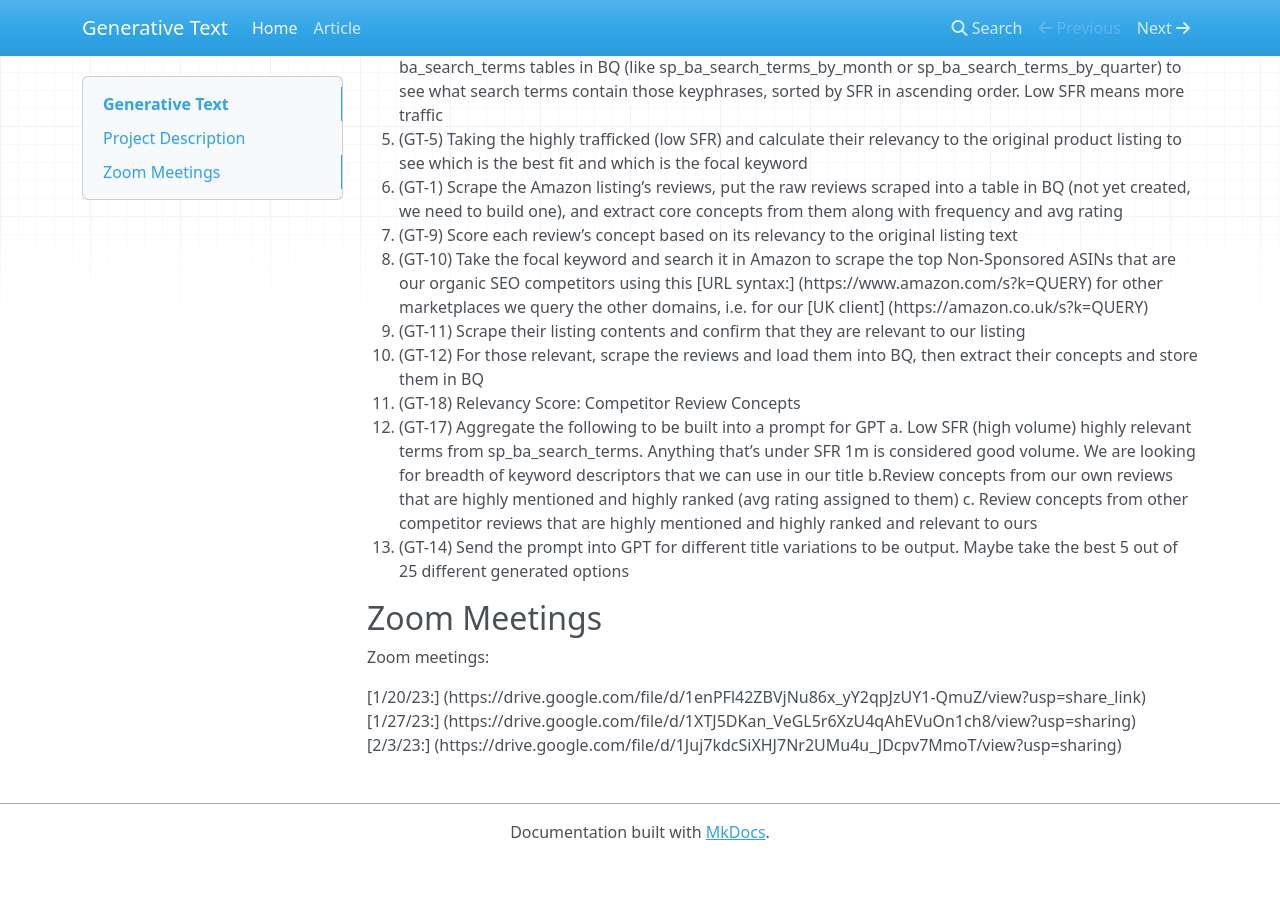
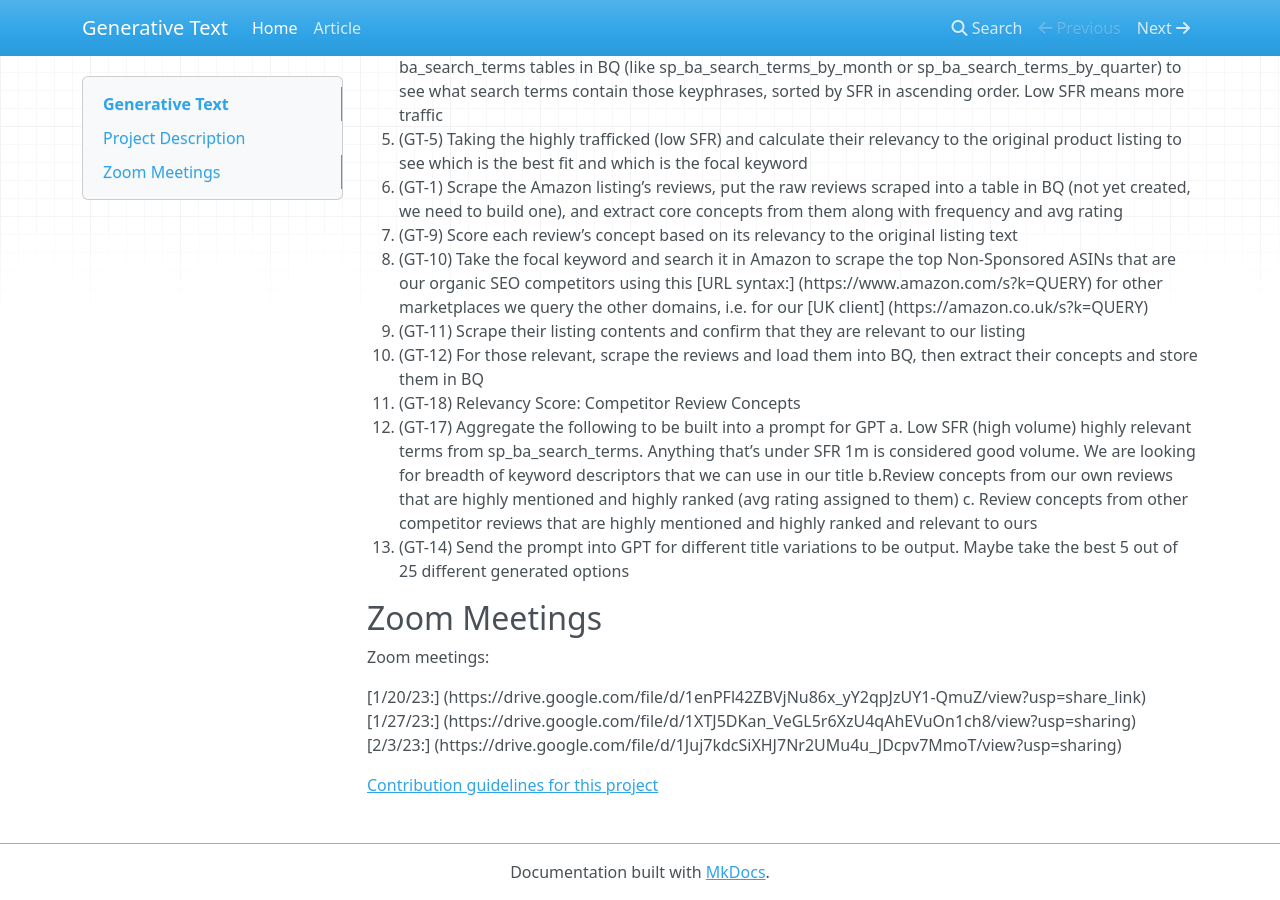
Before and after one commit to emanuelcohal/MKdocs, an MkDocs documentation site: the page built from docs/index.md, in a window 1280 px wide and 900 px high, scrolled down 638 px. Built offline with MkDocs 1.6.1, drawn with Linux system fonts in a browser that asks for light colours; nearby versions of some CDN libraries; before the commit the page ends 1498 px from its top, so only the background shows below that.

Commit message:
added  test md refference

```diff
--- a/docs/index.md
+++ b/docs/index.md
@@ -42,3 +42,5 @@ Zoom meetings:
 [1/20/23:] (https://drive.google.com/file/d/1enPFl42ZBVjNu86x_yY2qpJzUY1-QmuZ/view?usp=share_link)
 [1/27/23:] (https://drive.google.com/file/d/1XTJ5DKan_VeGL5r6XzU4qAhEVuOn1ch8/view?usp=sharing)
 [2/3/23:] (https://drive.google.com/file/d/1Juj7kdcSiXHJ7Nr2UMu4u_JDcpv7MmoT/view?usp=sharing)
+
+[Contribution guidelines for this project](docs/test.md)
```
Also changed, not shown: docs/test.md (added, +1 -0 lines).
